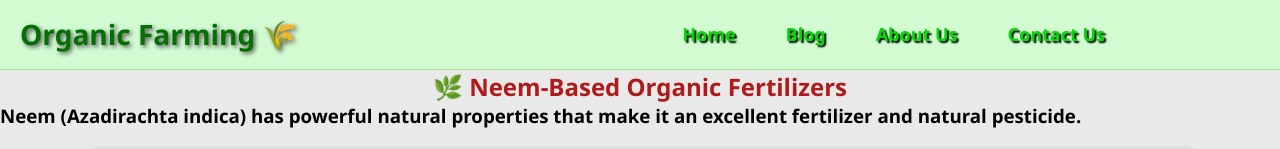
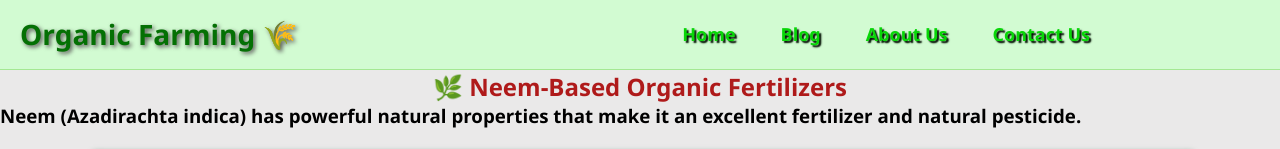
Before and after one commit to Sivabalajich/OrganicFarming2, a plain HTML site: page blog.html in a window 1280 px wide. Shown: the top 149 px of the page. Drawn offline with Linux system fonts and the light colour scheme.

Commit message:
Update NavFooter.css

```diff
--- a/NavFooter.css
+++ b/NavFooter.css
@@ -6,7 +6,7 @@ header{
     gap: 380px;
     position: sticky;
     top: 0%;
-    z-index:1000;
+    z-index:999;
     height: 70px;
     border-bottom: 0.01px solid rgb(164, 232, 147);
 
@@ -22,7 +22,7 @@ header{
 nav ul{
     display: flex;
     list-style: none;
-    gap: 40px;
+    gap: 35px;
 }
 nav ul li a{
     text-decoration: none;
```
